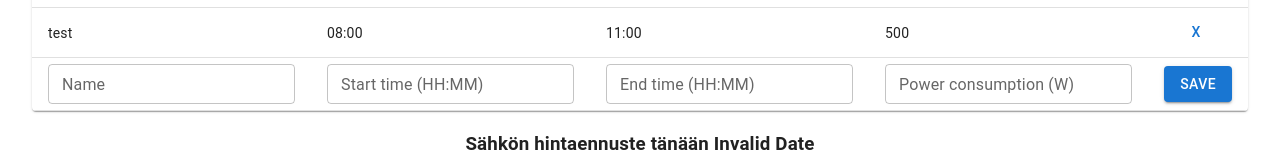
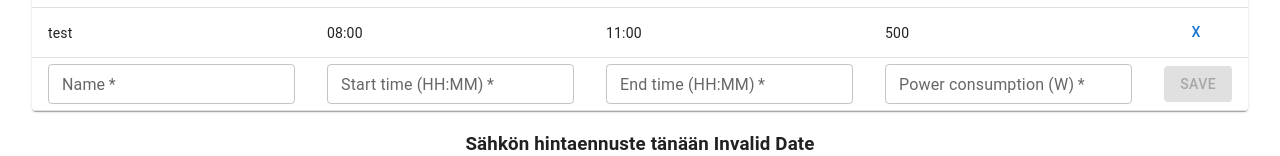
Before and after one commit to Topium/powerPlan, a React (Vite) app: page / in a window 1280 px wide. Shown: the part 176-332 px from the top of the page. Built offline with nearby package versions, Linux system fonts and the light colour scheme; no server answers.

Commit message:
Row click populates form, form reset on save

```diff
--- a/src/App.tsx
+++ b/src/App.tsx
@@ -1,4 +1,4 @@
-import { BaseSyntheticEvent, useEffect, useState } from 'react'
+import { BaseSyntheticEvent, useEffect, useRef, useState } from 'react'
 import './App.css'
 import { PowerPrice } from './interfaces/PowerPrice'
 import { PowerPriceIncoming } from './interfaces/PowerPriceIncoming'
@@ -19,6 +19,7 @@ function App() {
     .then(data => setPowerData(data))
   }, [])
 
+  const tableRef = useRef();
   const [showTomorrow, setShowTomorrow] = useState<boolean>(false);
   const [powerData, setPowerData] = useState<PowerPrice[]>([])
   const [usageData, setUsageData] = useState<Usage[]>([
@@ -62,6 +63,7 @@ function App() {
       newUsage.push(form);
     }
     setUsageData(newUsage);
+    tableRef.current?.resetForm()
   }
 
   const handleRemoveClick = (i: number) => {
@@ -74,7 +76,7 @@ function App() {
     <div className="App">
       <ThemeProvider theme={theme}>
         <CssBaseline />
-        <UsageTable usageData={usageData} onRemoveClick={handleRemoveClick} onHandleSubmit={handleSubmit}/>
+        <UsageTable usageData={usageData} onRemoveClick={handleRemoveClick} onHandleSubmit={handleSubmit} ref={tableRef}/>
 
         <PowerChart powerData={powerData} usageData={usageData} showTomorrow={showTomorrow}/>
       </ThemeProvider>
--- a/src/components/PowerChart.tsx
+++ b/src/components/PowerChart.tsx
@@ -45,7 +45,7 @@ export function PowerChart({ powerData, usageData, showTomorrow }: ChartProps) {
         const areaData: PowerPrice[] = JSON.parse(JSON.stringify(data.filter((p) => p.date > startDate && p.date < endDate)))
         areaData.unshift({ date: startDate, value: areaData[0].value });
         areaData.push({ date: endDate, value: areaData[areaData.length - 1].value });
-        areas.push({name: areaName, data: areaData.map((d) => { return ({date: d.date, value: d.value * u.powerWatt / 1000})} )})
+        areas.push({name: areaName, data: areaData.map((d) => { return ({date: d.date, value: d.value * Number(u.powerWatt) / 1000})} )})
       })
     }
     console.log('areas', areas)
--- a/src/components/UsageTable.tsx
+++ b/src/components/UsageTable.tsx
@@ -1,6 +1,6 @@
 import { TableContainer, Paper, Table, TableHead, TableRow, TableCell, TableBody, Button, TextField } from '@mui/material';
 import { Usage } from '../interfaces/Usage';
-import { BaseSyntheticEvent } from 'react';
+import { BaseSyntheticEvent, forwardRef, useImperativeHandle, useState } from 'react';
 
 export type UsageTableProps = {
   usageData: Usage[];
@@ -8,7 +8,44 @@ export type UsageTableProps = {
   onHandleSubmit: (e: BaseSyntheticEvent) => void;
 }
 
-export function UsageTable({ usageData, onRemoveClick, onHandleSubmit }: UsageTableProps) {
+export const UsageTable = forwardRef<any, UsageTableProps>(({ usageData, onRemoveClick, onHandleSubmit }, ref) => {
+  const resetForm = () => {
+    setForm({ name: '', start: '', end: '', powerWatt: ''})
+  }
+
+  useImperativeHandle(ref, () => ({
+    resetForm
+  }));
+
+  const [form, setForm] = useState<Usage>({
+    name: '',
+    start: '',
+    end: '',
+    powerWatt: ''
+  })
+
+  const handleCellClick = (i: number) => {
+    console.log('usagedata', usageData[i]);
+    setForm(usageData[i])
+    console.log('form', form)
+  }
+
+  const handleChange = (e: BaseSyntheticEvent)  => {
+    console.log('handlechange', e)
+    const temp = {...form};
+    temp[e.target.name] = e.target.value;
+    setForm(temp);
+  }
+
+  const formHasEmptyFields = (): boolean => {
+    return (
+      form.name === '' ||
+      form.start === '' ||
+      form.end === '' ||
+      form.powerWatt === ''
+    )
+  }
+
   return (
   <>
   <form id="powerUsageForm" onSubmit={onHandleSubmit}>
@@ -26,19 +63,19 @@ export function UsageTable({ usageData, onRemoveClick, onHandleSubmit }: UsageTa
       <TableBody>
         {usageData.map(((u, i) => (
           <TableRow key={i}>
-            <TableCell>{u.name}</TableCell>
-            <TableCell>{u.start}</TableCell>
-            <TableCell>{u.end}</TableCell>
-            <TableCell>{u.powerWatt}</TableCell>
+            <TableCell onClick={() => handleCellClick(i)}>{u.name}</TableCell>
+            <TableCell onClick={() => handleCellClick(i)}>{u.start}</TableCell>
+            <TableCell onClick={() => handleCellClick(i)}>{u.end}</TableCell>
+            <TableCell onClick={() => handleCellClick(i)}>{u.powerWatt}</TableCell>
             <TableCell><Button onClick={() => {onRemoveClick(i)}}>X</Button></TableCell>
           </TableRow>
         )))}
         <TableRow>
-          <TableCell><TextField name="name" label="Name" type='text' size="small"></TextField></TableCell>
-          <TableCell><TextField name="start" label="Start time (HH:MM)" type='text' size="small" inputProps={{ pattern: "^([0-1]?[0-9]|2[0-3]):[0-5][0-9]$"}}></TextField></TableCell>
-          <TableCell><TextField name="end" label="End time (HH:MM)" type='text' size="small" inputProps={{ pattern: "^([0-1]?[0-9]|2[0-3]):[0-5][0-9]$"}}></TextField></TableCell>
-          <TableCell><TextField name="powerWatt" label="Power consumption (W)" type='number' size="small"></TextField></TableCell>
-          <TableCell><Button type="submit" variant="contained">Save</Button></TableCell>
+          <TableCell><TextField required value={form.name} onChange={(e) => handleChange(e)} name="name" label="Name" type='text' size="small"></TextField></TableCell>
+          <TableCell><TextField required value={form.start} onChange={(e) => handleChange(e)} name="start" label="Start time (HH:MM)" type='text' size="small" inputProps={{ pattern: "^([0-1]?[0-9]|2[0-3]):[0-5][0-9]$"}}></TextField></TableCell>
+          <TableCell><TextField required value={form.end} onChange={(e) => handleChange(e)} name="end" label="End time (HH:MM)" type='text' size="small" inputProps={{ pattern: "^([0-1]?[0-9]|2[0-3]):[0-5][0-9]$"}}></TextField></TableCell>
+          <TableCell><TextField required value={form.powerWatt} onChange={(e) => handleChange(e)} name="powerWatt" label="Power consumption (W)" type='number' size="small"></TextField></TableCell>
+          <TableCell><Button disabled={formHasEmptyFields()} type="submit" variant="contained">Save</Button></TableCell>
         </TableRow>
       </TableBody>
     </Table>
@@ -46,4 +83,4 @@ export function UsageTable({ usageData, onRemoveClick, onHandleSubmit }: UsageTa
   </form>
   </>
   )
-}
+})
--- a/src/interfaces/Usage.tsx
+++ b/src/interfaces/Usage.tsx
@@ -2,5 +2,5 @@ export interface Usage {
     name: string;
     start: string;
     end: string;
-    powerWatt: number;
+    powerWatt: number | '';
 }
```
